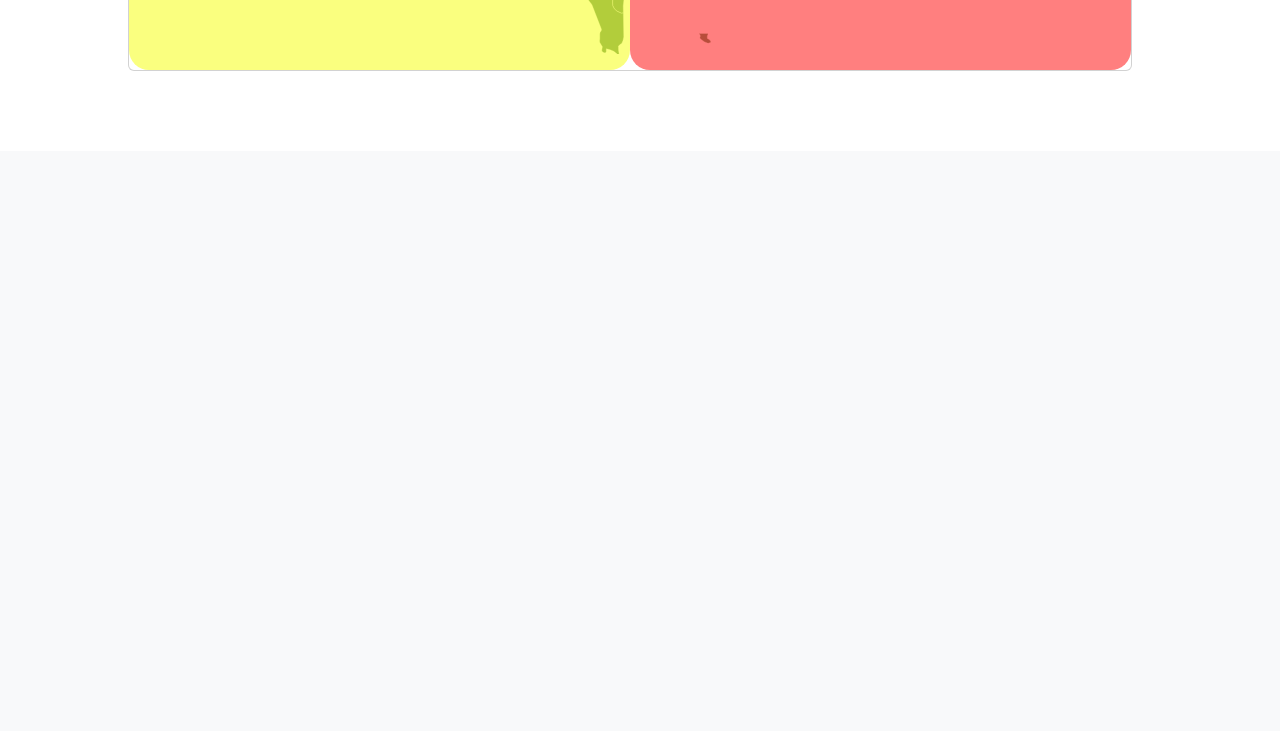
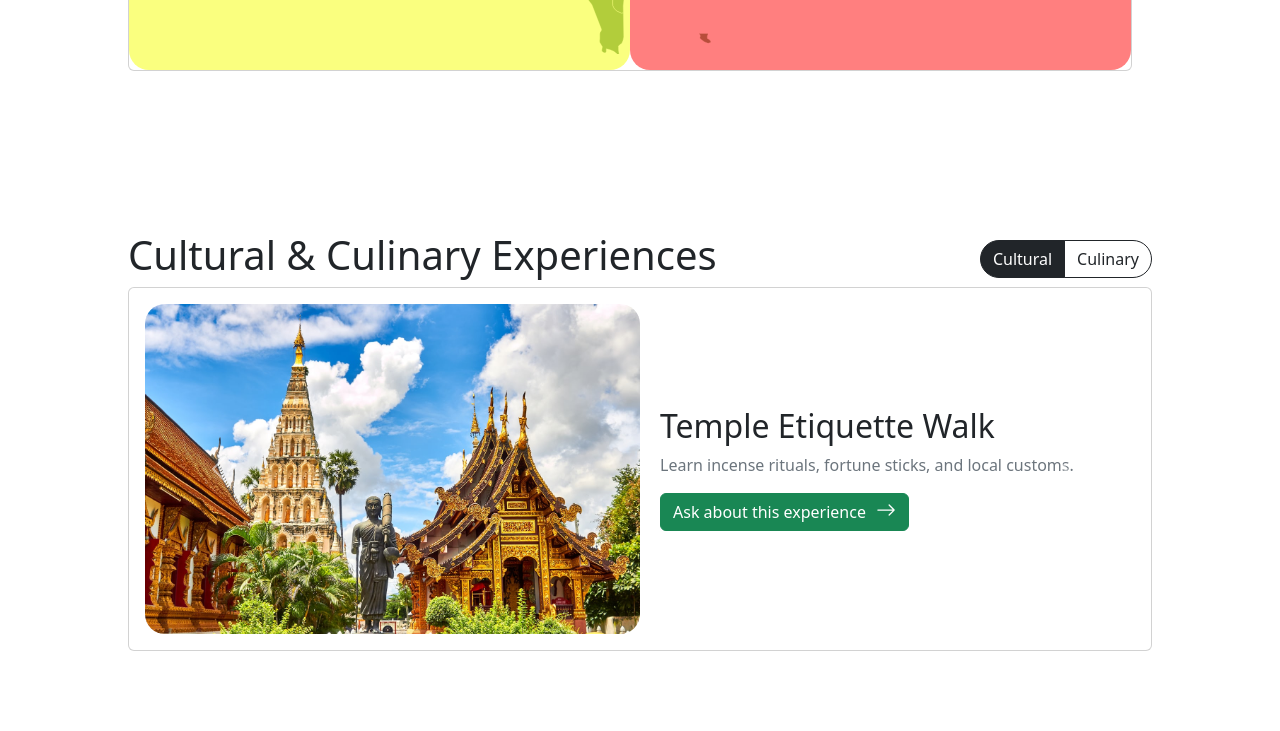
Before and after one commit to Sahil2004/ws_training, a Node server app: template 04_module_d_3/views/main.ejs in a window 1280 px wide. Shown: the part 1424-2155 px from the top of the page. Before the commit the page ends 1495 px from the top, so only its background shows below. Run offline with Node 20, Linux system fonts and the light colour scheme; the template is opened without the code that fills it, so the values that code supplies are empty; some libraries are stand-ins or nearby versions.

Commit message:
exp done.

```diff
--- a/04_module_d_3/views/main.ejs
+++ b/04_module_d_3/views/main.ejs
@@ -12,5 +12,6 @@
     <%- include('partials/navigation.ejs') %>
     <%- include('partials/banner.ejs') %>
     <%- include('partials/regional.ejs') %>
+    <%- include('partials/experiences.ejs') %>
 </body>
 </html>
--- /dev/null
+++ b/04_module_d_3/views/partials/experiences.ejs
@@ -0,0 +1,383 @@
+<div class="container-fluid" style="padding: 10vh 10vw" id="exp">
+  <span
+    style="
+      display: flex;
+      align-items: center;
+      justify-content: space-between;
+      width: 100%;
+    "
+  >
+    <h1>Cultural & Culinary Experiences</h1>
+    <div
+      class="btn-group"
+      role="group"
+      aria-label="Basic radio toggle button group"
+    >
+      <input
+        type="radio"
+        class="btn-check"
+        name="expRadio"
+        id="cultural"
+        autocomplete="off"
+        checked
+      />
+      <label class="btn btn-outline-dark rounded-start-pill" for="cultural">Cultural</label>
+      <input
+        type="radio"
+        class="btn-check"
+        name="expRadio"
+        id="culinary"
+        autocomplete="off"
+      />
+      <label class="btn btn-outline-dark rounded-end-pill" for="culinary">Culinary</label>
+    </div>
+  </span>
+  <div class="card cultural">
+    <div class="card-body">
+      <div id="carouselExample" class="carousel slide">
+        <div class="carousel-inner">
+          <div class="carousel-item active">
+            <div style="display: flex; gap: 20px; align-items: center">
+              <div class="img" style="width: 50%">
+                <picture>
+                  <source
+                    srcset="/public/images/cultural-1.jpg"
+                    media="(width >= 760px)"
+                  />
+                  <source
+                    srcset="/public/images/cultural-1-low-res.jpg"
+                    media="(width < 760px)"
+                  />
+                  <img
+                    src="/public/images/cultural-1.jpg"
+                    alt="Temple Etiquette Walk"
+                    style="width: 100%; border-radius: 20px"
+                  />
+                </picture>
+              </div>
+              <div class="content">
+                <h2>Temple Etiquette Walk</h2>
+                <p class="text-secondary">
+                  Learn incense rituals, fortune sticks, and local customs.
+                </p>
+                <button
+                  type="button"
+                  class="btn btn-success"
+                  style="display: flex; gap: 10px"
+                >
+                  Ask about this experience
+                  <svg
+                    xmlns="http://www.w3.org/2000/svg"
+                    class="bi"
+                    viewBox="0 0 16 16"
+                    aria-hidden="true"
+                    fill="white"
+                    style="width: 20px"
+                  >
+                    <path
+                      d="M1 8a.5.5 0 0 1 .5-.5h11.793l-3.147-3.146a.5.5 0 0 1 .708-.708l4 4a.5.5 0 0 1 0 .708l-4 4a.5.5 0 0 1-.708-.708L13.293 8.5H1.5A.5.5 0 0 1 1 8z"
+                    />
+                  </svg>
+                </button>
+              </div>
+            </div>
+          </div>
+          <div class="carousel-item">
+            <div style="display: flex; gap: 20px; align-items: center">
+              <div class="img" style="width: 50%">
+                <picture>
+                  <source
+                    srcset="/public/images/cultural-2.jpg"
+                    media="(width >= 760px)"
+                  />
+                  <source
+                    srcset="/public/images/cultural-2-low-res.jpg"
+                    media="(width < 760px)"
+                  />
+                  <img
+                    src="/public/images/cultural-2.jpg"
+                    alt="Aboriginal Crafts"
+                    style="width: 100%; border-radius: 20px"
+                  />
+                </picture>
+              </div>
+              <div class="content">
+                <h2>Aboriginal Crafts</h2>
+                <p class="text-secondary">
+                  Textiles & woodcrafts with indigenous artisans.
+                </p>
+                <button
+                  type="button"
+                  class="btn btn-success"
+                  style="display: flex; gap: 10px"
+                >
+                  Ask about this experience
+                  <svg
+                    xmlns="http://www.w3.org/2000/svg"
+                    class="bi"
+                    viewBox="0 0 16 16"
+                    aria-hidden="true"
+                    fill="white"
+                    style="width: 20px"
+                  >
+                    <path
+                      d="M1 8a.5.5 0 0 1 .5-.5h11.793l-3.147-3.146a.5.5 0 0 1 .708-.708l4 4a.5.5 0 0 1 0 .708l-4 4a.5.5 0 0 1-.708-.708L13.293 8.5H1.5A.5.5 0 0 1 1 8z"
+                    />
+                  </svg>
+                </button>
+              </div>
+            </div>
+          </div>
+          <div class="carousel-item">
+            <div style="display: flex; gap: 20px; align-items: center">
+              <div class="img" style="width: 50%">
+                <picture>
+                  <source
+                    srcset="/public/images/cultural-3.jpg"
+                    media="(width >= 760px)"
+                  />
+                  <source
+                    srcset="/public/images/cultural-3-low-res.jpg"
+                    media="(width < 760px)"
+                  />
+                  <img
+                    src="/public/images/cultural-3.jpg"
+                    alt="Tea Ceremony in Alishan"
+                    style="
+                      width: 100%;
+                      border-radius: 20px;
+                      max-height: 500px;
+                      object-fit: cover;
+                    "
+                  />
+                </picture>
+              </div>
+              <div class="content">
+                <h2>Tea Ceremony in Alishan</h2>
+                <p class="text-secondary">
+                  Savor high-mountain oolongs and brewing technique.
+                </p>
+                <button
+                  type="button"
+                  class="btn btn-success"
+                  style="display: flex; gap: 10px"
+                >
+                  Ask about this experience
+                  <svg
+                    xmlns="http://www.w3.org/2000/svg"
+                    class="bi"
+                    viewBox="0 0 16 16"
+                    aria-hidden="true"
+                    fill="white"
+                    style="width: 20px"
+                  >
+                    <path
+                      d="M1 8a.5.5 0 0 1 .5-.5h11.793l-3.147-3.146a.5.5 0 0 1 .708-.708l4 4a.5.5 0 0 1 0 .708l-4 4a.5.5 0 0 1-.708-.708L13.293 8.5H1.5A.5.5 0 0 1 1 8z"
+                    />
+                  </svg>
+                </button>
+              </div>
+            </div>
+          </div>
+        </div>
+        <button
+          class="carousel-control-prev"
+          type="button"
+          data-bs-target="#carouselExample"
+          data-bs-slide="prev"
+        >
+          <span class="carousel-control-prev-icon" aria-hidden="true"></span>
+          <span class="visually-hidden">Previous</span>
+        </button>
+        <button
+          class="carousel-control-next"
+          type="button"
+          data-bs-target="#carouselExample"
+          data-bs-slide="next"
+        >
+          <span class="carousel-control-next-icon" aria-hidden="true"></span>
+          <span class="visually-hidden">Next</span>
+        </button>
+      </div>
+    </div>
+  </div>
+  <div class="card culinary">
+    <div class="card-body">
+      <div id="carouselExample" class="carousel slide">
+        <div class="carousel-inner">
+          <div class="carousel-item active">
+            <div style="display: flex; gap: 20px; align-items: center">
+              <div class="img" style="width: 50%">
+                <picture>
+                  <source
+                    srcset="/public/images/culinary-1.jpg"
+                    media="(width >= 760px)"
+                  />
+                  <source
+                    srcset="/public/images/culinary-1-low-res.jpg"
+                    media="(width < 760px)"
+                  />
+                  <img
+                    src="/public/images/culinary-1.jpg"
+                    alt="Night Market Tasting"
+                    style="width: 100%; border-radius: 20px"
+                  />
+                </picture>
+              </div>
+              <div class="content">
+                <h2>Night Market Tasting</h2>
+                <p class="text-secondary">
+                  Stinky tofu, bubble tea, oyster omelets & more.
+                </p>
+                <button
+                  type="button"
+                  class="btn btn-success"
+                  style="display: flex; gap: 10px"
+                >
+                  Ask about this experience
+                  <svg
+                    xmlns="http://www.w3.org/2000/svg"
+                    class="bi"
+                    viewBox="0 0 16 16"
+                    aria-hidden="true"
+                    fill="white"
+                    style="width: 20px"
+                  >
+                    <path
+                      d="M1 8a.5.5 0 0 1 .5-.5h11.793l-3.147-3.146a.5.5 0 0 1 .708-.708l4 4a.5.5 0 0 1 0 .708l-4 4a.5.5 0 0 1-.708-.708L13.293 8.5H1.5A.5.5 0 0 1 1 8z"
+                    />
+                  </svg>
+                </button>
+              </div>
+            </div>
+          </div>
+          <div class="carousel-item">
+            <div style="display: flex; gap: 20px; align-items: center">
+              <div class="img" style="width: 50%">
+                <picture>
+                  <source
+                    srcset="/public/images/culinary-2.jpg"
+                    media="(width >= 760px)"
+                  />
+                  <source
+                    srcset="/public/images/culinary-2-low-res.jpg"
+                    media="(width < 760px)"
+                  />
+                  <img
+                    src="/public/images/culinary-2.jpg"
+                    alt="Sea-to-Table in Hualien"
+                    style="width: 100%; border-radius: 20px"
+                  />
+                </picture>
+              </div>
+              <div class="content">
+                <h2>Sea-to-Table in Hualien</h2>
+                <p class="text-secondary">
+                  Fresh catch, coastal views, local recipes.
+                </p>
+                <button
+                  type="button"
+                  class="btn btn-success"
+                  style="display: flex; gap: 10px"
+                >
+                  Ask about this experience
+                  <svg
+                    xmlns="http://www.w3.org/2000/svg"
+                    class="bi"
+                    viewBox="0 0 16 16"
+                    aria-hidden="true"
+                    fill="white"
+                    style="width: 20px"
+                  >
+                    <path
+                      d="M1 8a.5.5 0 0 1 .5-.5h11.793l-3.147-3.146a.5.5 0 0 1 .708-.708l4 4a.5.5 0 0 1 0 .708l-4 4a.5.5 0 0 1-.708-.708L13.293 8.5H1.5A.5.5 0 0 1 1 8z"
+                    />
+                  </svg>
+                </button>
+              </div>
+            </div>
+          </div>
+          <div class="carousel-item">
+            <div style="display: flex; gap: 20px; align-items: center">
+              <div class="img" style="width: 50%">
+                <picture>
+                  <source
+                    srcset="/public/images/culinary-3.jpg"
+                    media="(width >= 760px)"
+                  />
+                  <source
+                    srcset="/public/images/culinary-3-low-res.jpg"
+                    media="(width < 760px)"
+                  />
+                  <img
+                    src="/public/images/culinary-3.jpg"
+                    alt="Pineapple Cake Workshop"
+                    style="
+                      width: 100%;
+                      border-radius: 20px;
+                      max-height: 500px;
+                      object-fit: cover;
+                    "
+                  />
+                </picture>
+              </div>
+              <div class="content">
+                <h2>Pineapple Cake Workshop</h2>
+                <p class="text-secondary">Bake iconic treats to bring home.</p>
+                <button
+                  type="button"
+                  class="btn btn-success"
+                  style="display: flex; gap: 10px"
+                >
+                  Ask about this experience
+                  <svg
+                    xmlns="http://www.w3.org/2000/svg"
+                    class="bi"
+                    viewBox="0 0 16 16"
+                    aria-hidden="true"
+                    fill="white"
+                    style="width: 20px"
+                  >
+                    <path
+                      d="M1 8a.5.5 0 0 1 .5-.5h11.793l-3.147-3.146a.5.5 0 0 1 .708-.708l4 4a.5.5 0 0 1 0 .708l-4 4a.5.5 0 0 1-.708-.708L13.293 8.5H1.5A.5.5 0 0 1 1 8z"
+                    />
+                  </svg>
+                </button>
+              </div>
+            </div>
+          </div>
+        </div>
+        <button
+          class="carousel-control-prev"
+          type="button"
+          data-bs-target="#carouselExample"
+          data-bs-slide="prev"
+        >
+          <span class="carousel-control-prev-icon" aria-hidden="true"></span>
+          <span class="visually-hidden">Previous</span>
+        </button>
+        <button
+          class="carousel-control-next"
+          type="button"
+          data-bs-target="#carouselExample"
+          data-bs-slide="next"
+        >
+          <span class="carousel-control-next-icon" aria-hidden="true"></span>
+          <span class="visually-hidden">Next</span>
+        </button>
+      </div>
+    </div>
+  </div>
+</div>
+<script>
+    const expInpts = document.querySelectorAll('input[name=expRadio]')
+    let lastExp = 'cultural'
+    document.querySelector('.culinary').style.display = 'none'
+    expInpts.forEach(r => {
+        r.addEventListener('change', (e) => {
+            document.querySelector(`.${e.target.id}`).style.display = 'block'
+            document.querySelector(`.${lastExp}`).style.display = 'none'
+            lastExp = e.target.id
+        })
+    })
+</script>
--- a/04_module_d_3/views/partials/regional.ejs
+++ b/04_module_d_3/views/partials/regional.ejs
@@ -1,4 +1,4 @@
-<div class="container-fluid" style="padding: 10vh 10vw">
+<div class="container-fluid" style="padding: 10vh 10vw" id="regions">
   <h1>Regional Guide</h1>
   <p class="text-secondary">Click a region on the map to explore.</p>
   <div style="display: flex; justify-content: space-between; width: 100%; gap: 20px;">
```
